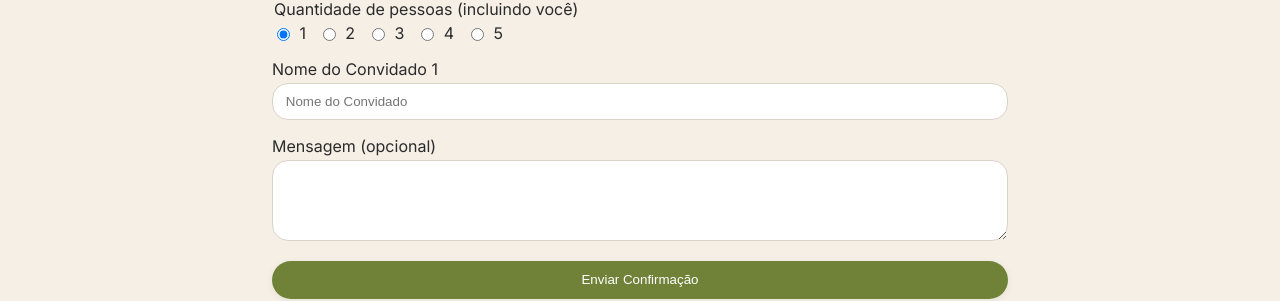
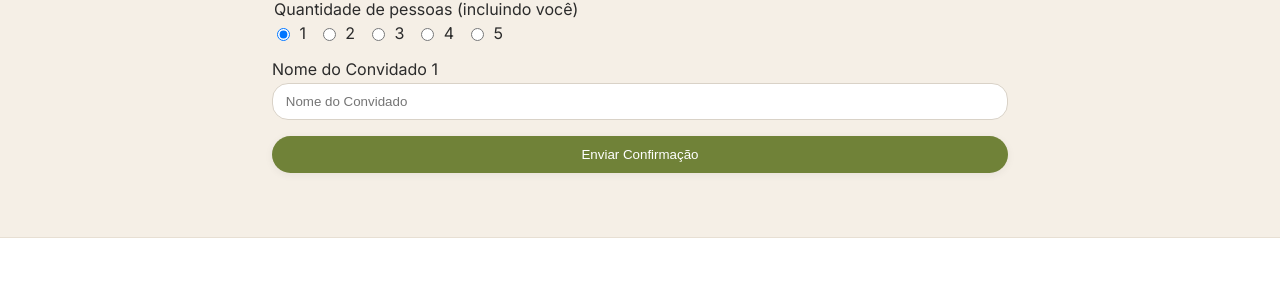
Before and after one commit to PauloEduardoCoelho/casamentoantonioisabella, a React (Vite) app: page / in a window 1280 px wide. Shown: the part 5033-5334 px from the top of the page. Built offline with nearby package versions, Linux system fonts and the light colour scheme.

Commit message:
remocao da mensagem na presenca

```diff
--- a/src/App.jsx
+++ b/src/App.jsx
@@ -433,13 +433,13 @@ export default function App(){
                 ))}
               </div>
 
-              <label className="muted span2">Mensagem (opcional)
+              {/* <label className="muted span2">Mensagem (opcional)
                 <textarea
                   rows={4}
                   name="mensagem"
                   className="textarea mt-1"
                 />
-              </label>
+              </label> */}
 
               <div className="span2">
                 <button type="submit" className="btn btn-primary full">Enviar Confirmação</button>
```
